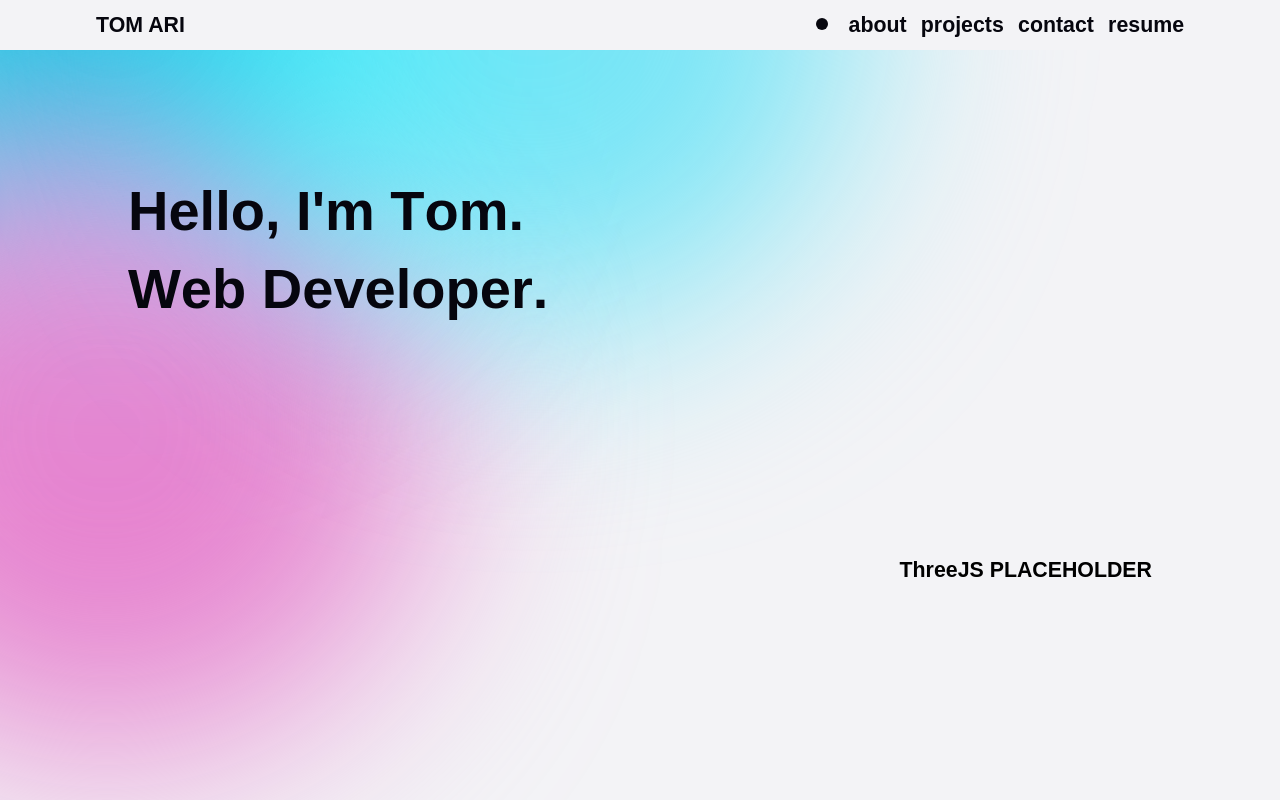
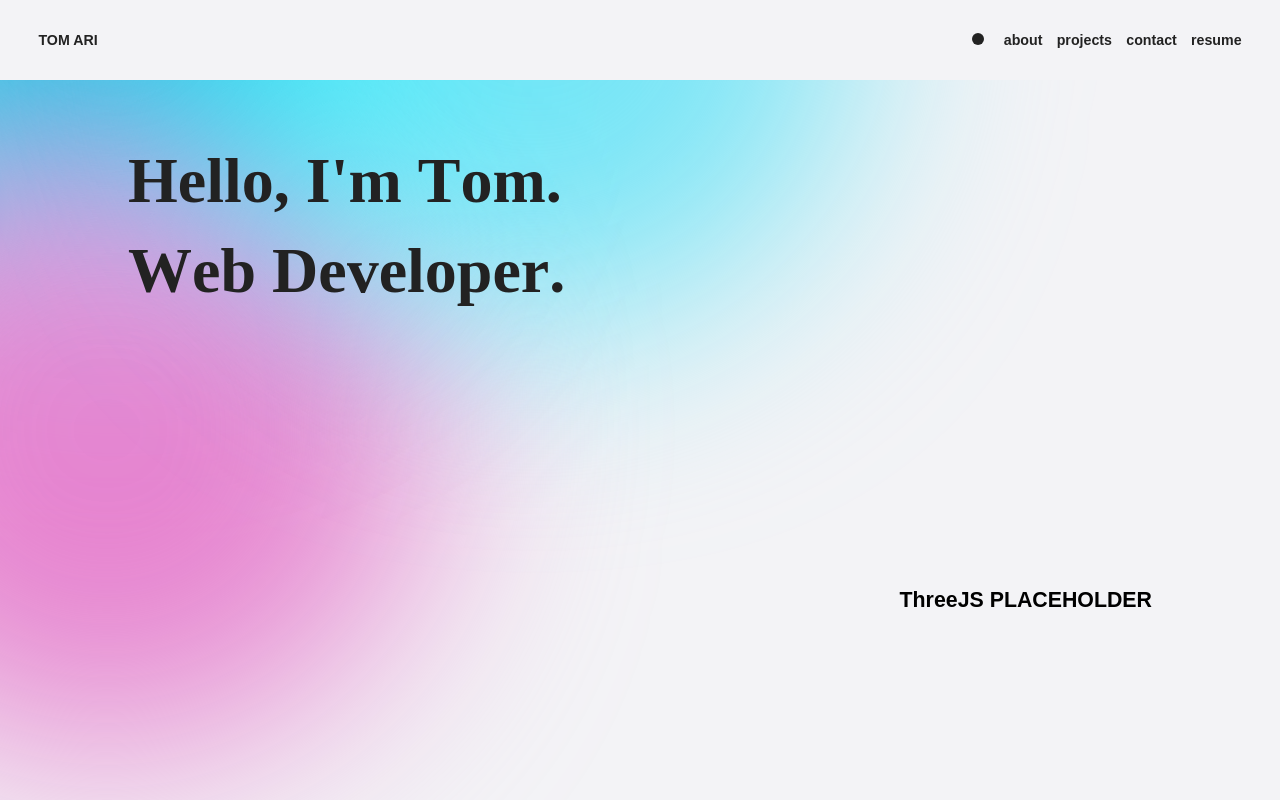
Before and after one commit to tomari3/tomari-perosnal-website, a React (Create React App) app: page / in a window 1280 px wide. Shown: the top 800 px of the page. Built offline with nearby package versions, Linux system fonts and the light colour scheme.

Commit message:
global, home text font

```diff
--- a/src/styles/Global.js
+++ b/src/styles/Global.js
@@ -3,7 +3,7 @@ import px2vw from "../utils/px2vw";
 
 export const Global = createGlobalStyle`
 
-@import url('https://fonts.googleapis.com/css2?family=Montserrat:ital,wght@0,300;0,400;0,600;1,200&display=swap');
+@import url('https://fonts.googleapis.com/css2?family=Hahmlet:wght@306&family=Raleway:ital,wght@0,100;0,300;0,400;0,500;0,700;0,800;1,100;1,200;1,400;1,600&display=swap');
 
 
   * {
--- a/src/styles/HeaderWrapper.js
+++ b/src/styles/HeaderWrapper.js
@@ -1,13 +1,12 @@
 import styled from "styled-components";
-import px2vw from "../utils/px2vw";
 
 export const HeaderWrapper = styled.header`
   background-color: var(--primary-bg);
-  padding: 1rem ${px2vw(108)};
+  padding: 0 clamp(30px, 3vw, 5vw);
+  height: clamp(20px, 10vh, 15vh);
   display: flex;
   justify-content: space-between;
   align-items: center;
   position: relative;
-  max-height: 50px;
   transition: background-color 1s ease;
 `;
--- a/src/styles/HomeIntroWrapper.js
+++ b/src/styles/HomeIntroWrapper.js
@@ -2,7 +2,7 @@ import styled from "styled-components";
 import { motion } from "framer-motion";
 
 export const HomeIntroWrapper = styled(motion.section)`
-  padding: 10vmax 10vw;
+  padding: 5vmax 10vw;
   height: 130vh;
   display: flex;
   flex-wrap: wrap;
--- a/src/styles/HomeTextBlock.js
+++ b/src/styles/HomeTextBlock.js
@@ -4,8 +4,9 @@ import { motion } from "framer-motion";
 // import px2vw from "../utils/px2vw";
 
 export const HomeTextBlock = styled(motion.h1)`
-  font-size: 7vmin;
+  font-size: 8vmin;
   flex: 1;
+  font-family: "Hahmlet", serif;
   .word-wrapper {
     display: inline-block;
   }
--- a/src/styles/MainLogo.js
+++ b/src/styles/MainLogo.js
@@ -1,9 +1,8 @@
 import styled from "styled-components";
-import px2vw from "../utils/px2vw";
 
 export const MainLogo = styled.h1`
+  font-size: 1rem;
   cursor: pointer;
-  font-size: ${px2vw(24)};
   font-weight: bold;
   text-transform: uppercase;
   color: var(--primary-text);
--- a/src/styles/TextLink.js
+++ b/src/styles/TextLink.js
@@ -7,7 +7,7 @@ import px2vw from "../utils/px2vw";
 export const TextLink = styled(motion.a)`
   color: var(--primary-text);
   font-weight: bold;
-  font-size: ${px2vw(12 * 2)};
+  font-size: 1rem;
   cursor: pointer;
   transition: var(--default-transition);
 `;
--- a/src/styles/Theme.js
+++ b/src/styles/Theme.js
@@ -1,6 +1,6 @@
 export const lightTheme = {
   primaryBG: "#F3F3F6",
-  primaryText: "#06060E",
+  primaryText: "#222222",
   primaryAccent: "#EAD7D1",
 
   gradientBlue1: "#77E5F6",
@@ -12,14 +12,14 @@ export const lightTheme = {
 };
 
 export const darkTheme = {
-  primaryBG: "#121212",
+  primaryBG: "#222222",
   primaryText: "#DCDCE5",
   primaryAccent: "#EAD7D1",
 
-  gradientBlue1: "#02271E",
-  gradientBlue2: "#0B1C1D",
-  gradientBlue3: "#072022",
-  gradientPink1: "#26030C",
-  gradientPink2: "#230611",
-  gradientPink3: "#22070E",
+  gradientBlue1: "#246F8C",
+  gradientBlue2: "#1C4C5F",
+  gradientBlue3: "#0E3748",
+  gradientPink1: "#6D3883",
+  gradientPink2: "#4D3557",
+  gradientPink3: "#2A202F",
 };
```
